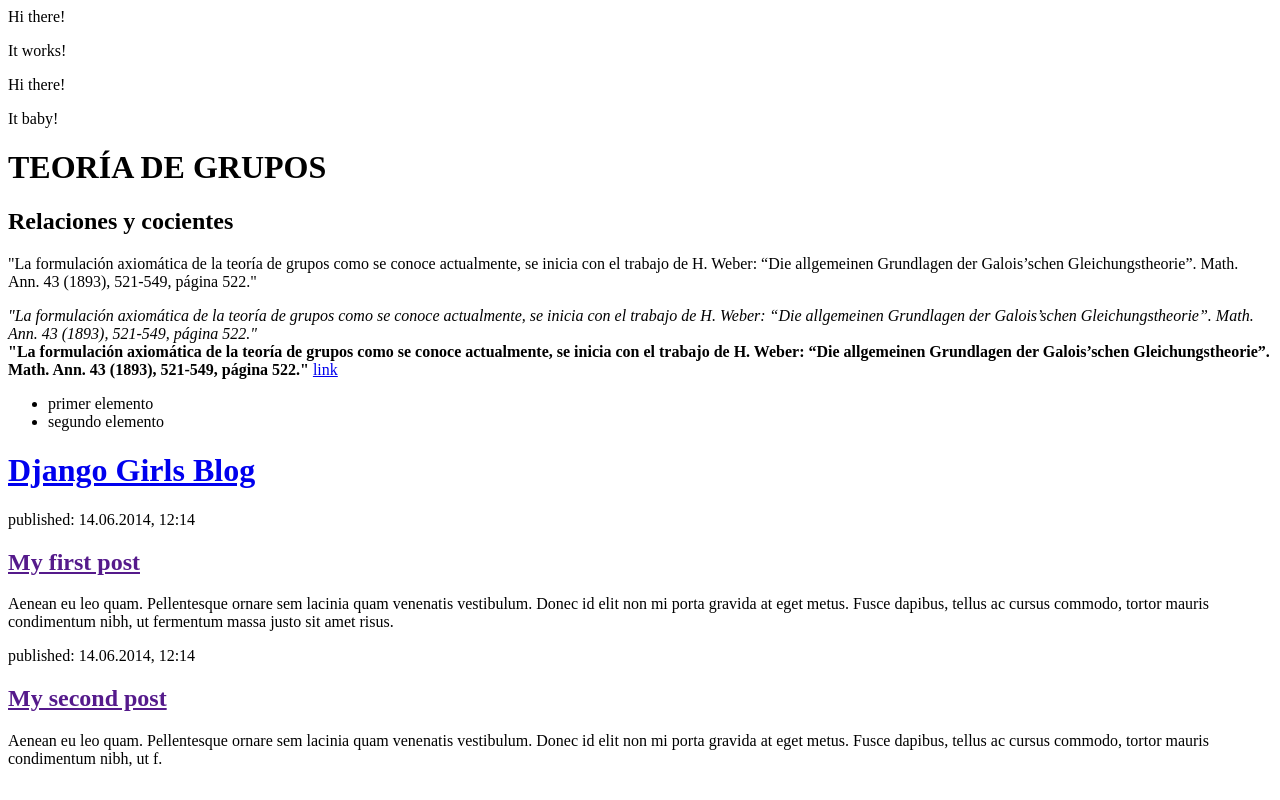
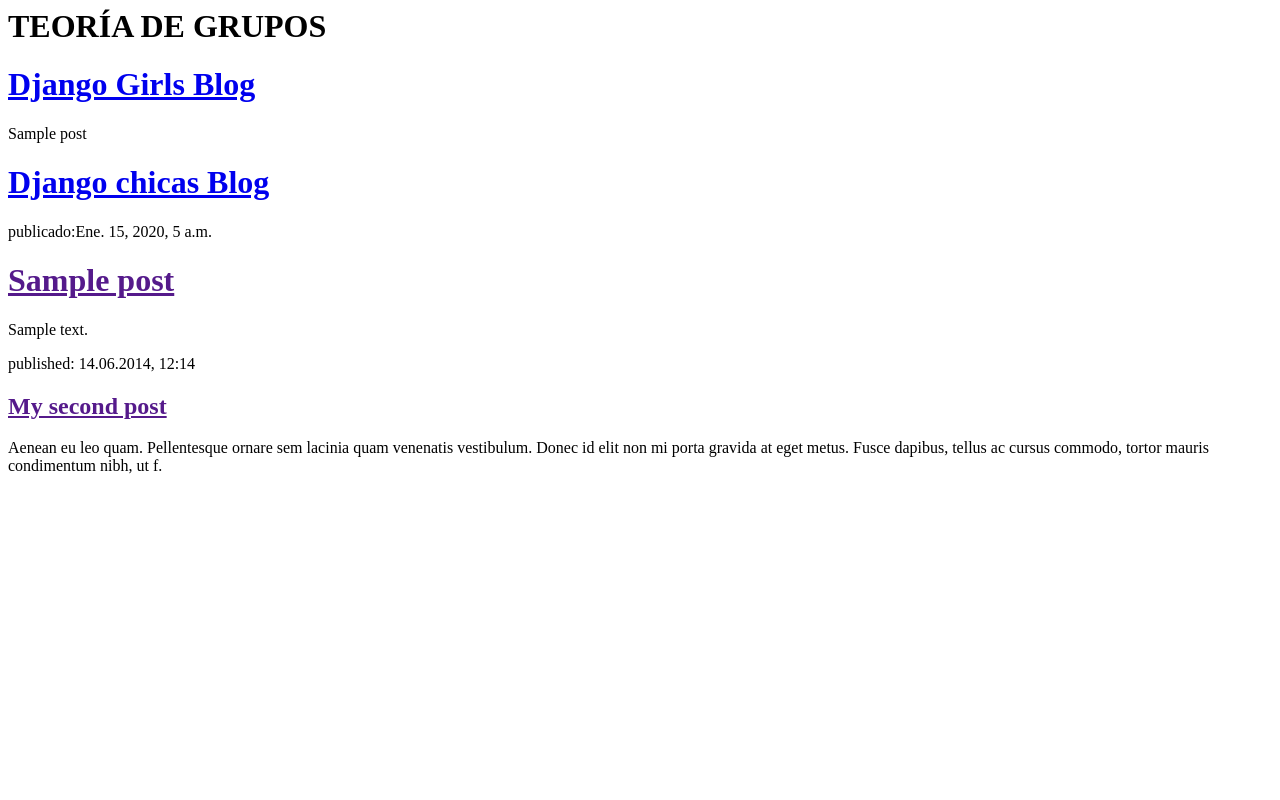
Before and after one commit to fxangela/my-first-blog, a Django app: template blog/templates/blog/post_list.html in a window 1280 px wide. Run offline with Django 3.2, Linux system fonts and the light colour scheme; the template is opened without the code that fills it: values that come from a table or form of the project are taken from there, others are empty; tables that the repository leaves empty hold one stand-in row (values such as "Sample post").

Commit message:
templates modificados para mostrar post desde base de datos

```diff
--- a/blog/templates/blog/post_list.html
+++ b/blog/templates/blog/post_list.html
@@ -1,43 +1,5 @@
-<html>
-<body>
-    <p>Hi there!</p>
-    <p>It works!</p>
-</body>
-</html>
-
-<html>
-    <head>
-        <title>Ola's blog</title>
-    </head>
-    <body>
-        <p>Hi there!</p>
-        <p>It baby!</p>
-    </body>
-</html>
 
 <h1>TEORÍA DE GRUPOS</h1> <!--para tu título más importante -->
-<h2>Relaciones y cocientes</h2>  <!--para subtítulo -->
-
-<p>"La formulación axiomática de la teoría de grupos como se conoce actualmente, se inicia con el trabajo de H. Weber: “Die allgemeinen Grundlagen
-der Galois’schen Gleichungstheorie”. Math. Ann. 43 (1893), 521-549, página
-522."</p>
-
-<em>"La formulación axiomática de la teoría de grupos como se conoce actualmente, se inicia con el trabajo de H. Weber: “Die allgemeinen Grundlagen
-der Galois’schen Gleichungstheorie”. Math. Ann. 43 (1893), 521-549, página
-522."</em>  <!--pone en cursiva el texto -->
-
-<br> <!-- salto de línea normal. Son las etiquetas <br> y <br/> ambas son interpretadas igual por el navegador. Esta etiqueta no hace falta abrirla y cerrarla, sólo con escribirla el navegador ya la interpreta. -->
-
-<strong>"La formulación axiomática de la teoría de grupos como se conoce actualmente, se inicia con el trabajo de H. Weber: “Die allgemeinen Grundlagen
-der Galois’schen Gleichungstheorie”. Math. Ann. 43 (1893), 521-549, página
-522."</strong>  <!--pone en negrita el texto -->
-
-<a href="https://djangogirls.org">link</a> <!--crea un vínculo-->
-
-<ul><li>primer elemento</li><li>segundo elemento</li></ul> <!-- crea una lista, ¡igual que esta! -->
-
-<div></div> <!-- define una sección de la página -->
-
 
 <html>
     <head>
@@ -48,11 +10,29 @@
             <h1><a href="/">Django Girls Blog</a></h1>
         </div>
 
+        {% for post in posts %} {{ post }}{% endfor %}
+
         <div>
-            <p>published: 14.06.2014, 12:14</p>
-            <h2><a href="">My first post</a></h2>
-            <p>Aenean eu leo quam. Pellentesque ornare sem lacinia quam venenatis vestibulum. Donec id elit non mi porta gravida at eget metus. Fusce dapibus, tellus ac cursus commodo, tortor mauris condimentum nibh, ut fermentum massa justo sit amet risus.</p>
+         <h1>
+          <a href="/"> Django chicas Blog </a>
+         </h1>
+
         </div>
+        {% for post in posts %}
+        <div>
+        	<p> publicado:{{post.published_date}}
+        	</p>
+
+       <h1>
+       	 <a href="">{{post.title}}
+       	 </a>
+       </h1>
+
+       <p>{{post.text|linebreaksbr}}
+       </p>
+
+   </div>{%endfor%}
+
 
         <div>
             <p>published: 14.06.2014, 12:14</p>
--- a/blog/views.py
+++ b/blog/views.py
@@ -1,6 +1,8 @@
 from django.shortcuts import render
-
+from django.utils import timezone
+from .models import Post
 # Create your views here.
 
 def post_list(request):
-    return render(request, 'blog/post_list.html', {})
+	posts = Post.objects.filter(published_date__lte=timezone.now()).order_by('published_date')
+	return render(request, 'blog/post_list.html', {'posts': posts})
```
